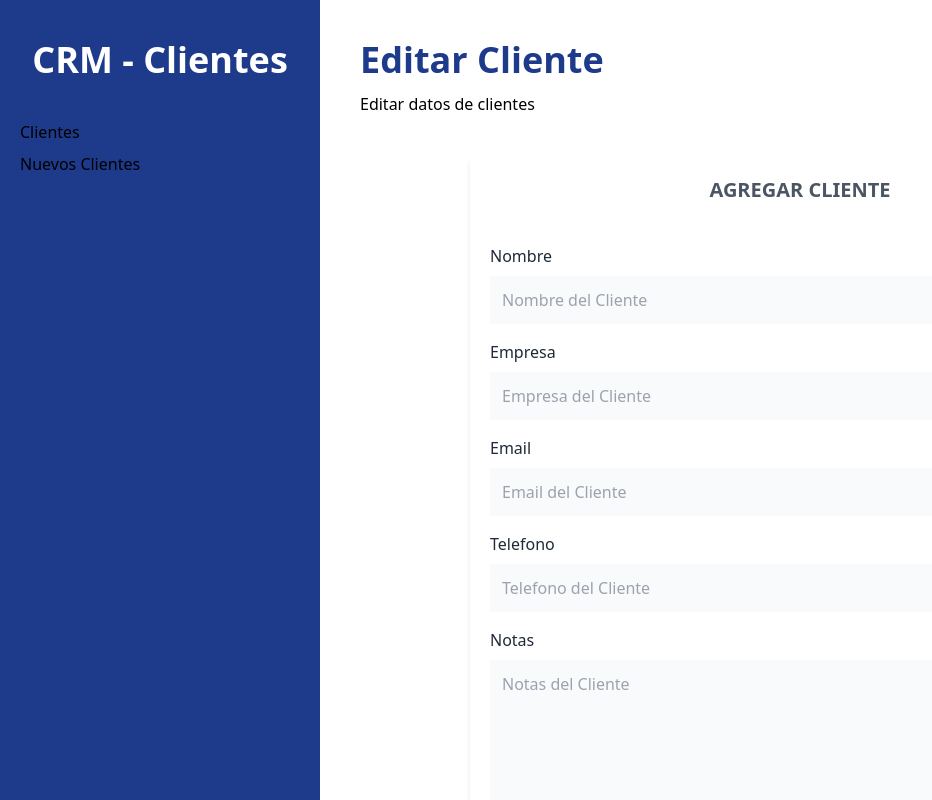
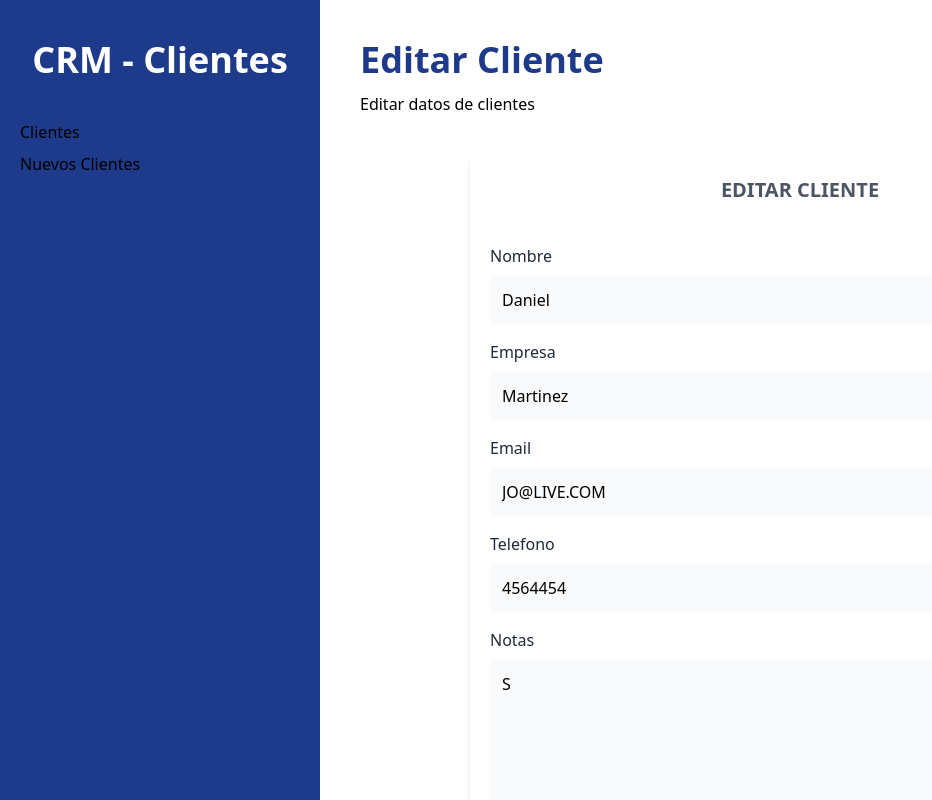
Before and after one commit to jorneycr/crm-react, a React app: page /clientes/editar/1 in a window 1280 px wide. Shown: the whole page, without its empty margins (0-932 px from the left). Built offline with nearby package versions, Linux system fonts and the light colour scheme; data requests are answered from the project's data file; the HTML template or start-up script is replaced by a standard one.

Commit message:
fill in fields

```diff
--- a/src/components/Formulario.jsx
+++ b/src/components/Formulario.jsx
@@ -44,16 +44,17 @@ const Formulario = ({ cliente }) => {
   return (
     <div className="bg-white mt-10 px-5 py-5 rounded-md shadow-md md:w-3/4 mx-auto">
       <h1 className="text-gray-600 font-bold text-xl uppercase  text-center">
-        Agregar Cliente
+        {cliente?.nombre ? "Editar Cliente" : "Agregar Cliente"}
       </h1>
       <Formik
         initialValues={{
-          nombre: "",
-          empresa: "",
-          email: "",
-          telefono: "",
-          notas: "",
+          nombre: cliente?.nombre ?? "",
+          empresa: cliente?.empresa ?? "",
+          email: cliente?.email ?? "",
+          telefono: cliente?.telefono ?? "",
+          notas: cliente?.notas ?? "",
         }}
+        enableReinitialize={true}
         validationSchema={nuevoClienteShema}
         onSubmit={async (values, { resetForm }) => {
           await handleSubmit(values);
@@ -138,7 +139,7 @@ const Formulario = ({ cliente }) => {
               </div>
               <input
                 type="submit"
-                value="Agregar Cliente"
+                value={cliente?.nombre ? "Editar Cliente" : "Agregar Cliente"}
                 className="mt-5 w-full bg-blue-800 text-white p-3 uppercase font-bold text-lg"
               />
             </Form>
@@ -148,5 +149,7 @@ const Formulario = ({ cliente }) => {
     </div>
   );
 };
-
+Formulario.defaultProps = {
+  cliente: {},
+};
 export default Formulario;
```
